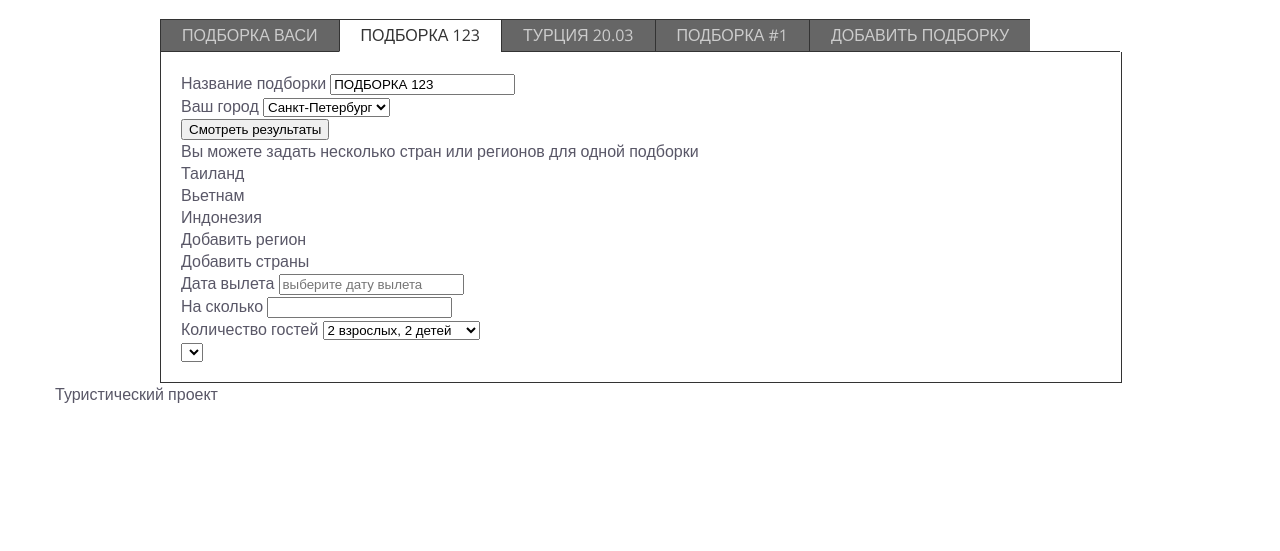
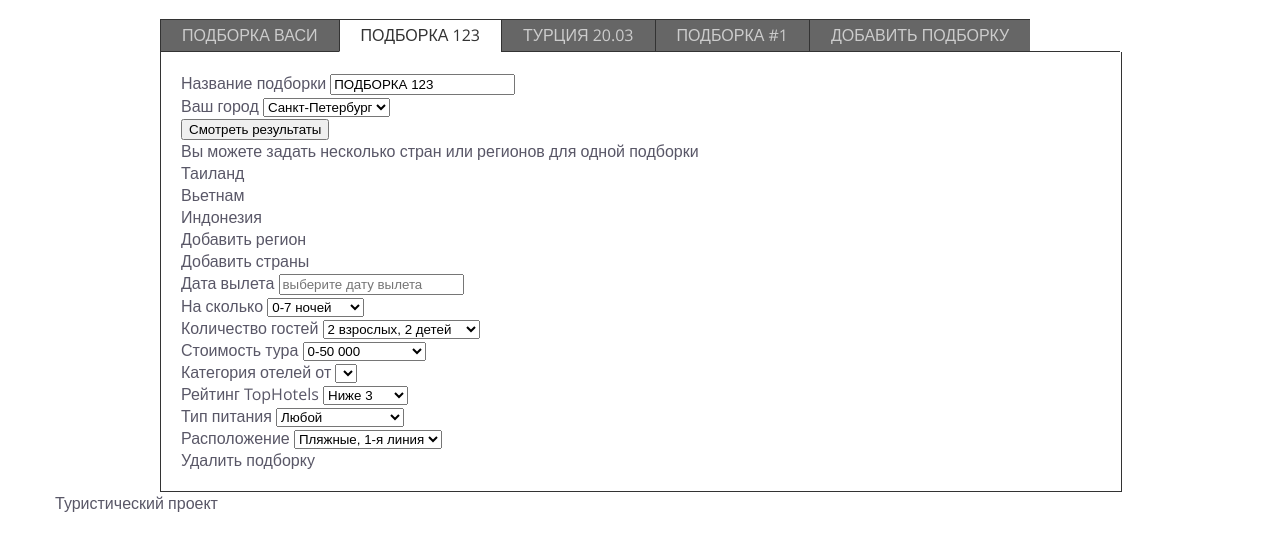
Before and after one commit to lukinasargy/turcentr, a plain HTML site: page index.html in a window 1280 px wide. Shown: the part 117-668 px from the top of the page. Drawn offline with Linux system fonts and the light colour scheme.

Commit message:
Update 2018-06-13T19:52:21.079Z

```diff
--- a/index.html
+++ b/index.html
@@ -41,7 +41,7 @@
                 <li rel="tab2" class="active">ПОДБОРКА 123</li>
                 <li rel="tab3">ТУРЦИЯ 20.03</li>
                 <li rel="tab4">ПОДБОРКА #1</li>
-                <li rel="tab5"><a href="#">ДОБАВИТЬ ПОДБОРКУ</a></li>
+                <li class="tab-add"><a href="#" >ДОБАВИТЬ ПОДБОРКУ</a></li>
             </ul>
             <div class="tab_container">
                 <!-- <h3 class="d_active tab_drawer_heading" rel="tab1">Tab 1</h3> -->
@@ -50,7 +50,7 @@
                     <p>Lorem ipsum dolor sit amet, consectetur adipiscing elit. Donec ac metus augue.</p>
                 </div>
                 <!-- <h3 class="d_active tab_drawer_heading" rel="tab2">T2</h3> -->
-                <div id="tab2" class="tab_content">
+                <div id="tab2" class="tab_content d_active">
                     <div class="set">
                         <div class="set__name">
                             <span>Название подборки</span>
@@ -83,18 +83,63 @@
                         </div>
                         <div class="night">
                             <span class="night__text">На сколько</span>
-                            <input type="text" class="filter__night">
+                            <select name="" id="night" class="filter__night">
+                                <option value="">0-7 ночей</option>
+                                <option value="">7-14 ночей</option>
+                                <option value="">14-28 ночей</option>
+                            </select>
                         </div>
                         <div class="amount">
                             <span class="amount__text">Количество гостей</span>
-                            <select name="" id="guests" class="filter__amount">
+                            <select name="" id="guests" class="amount__guests">
                                 <option value="">2 взрослых, 2 детей</option>
                                 <option value="">1 взрослый</option>
                                 <option value="">2 взрослых 1 ребенок</option>
 
                             </select>
                         </div>
-                        <select name="" id="price" class="filter__price"></select>
+                        <div class="price">
+                            <span class="price__text">Стоимость тура</span>
+                            <select name="" id="price" class="price__value">
+                                <option value="">0-50 000</option>
+                                <option value="">50 000 - 150 000</option>
+                            </select>
+                        </div>
+                        <div class="category">
+                            <span class="category__text">Категория отелей от</span>
+                            <select name="" id="category" class="category__value">
+                                <option value="" class="category__star2"></option>
+                                <option value="" class="category__star3"></option>
+                                <option value="" class="category__star4"></option>
+                                <option value="" class="category__star5"></option>
+                            </select>
+                        </div>
+                        <div class="rating">
+                            <span class="rating__text">Рейтинг TopHotels</span>
+                            <select name="" id="rating" class="rating__value">
+                                <option value="" class="rating__star2">Ниже 3</option>
+                                <option value="" class="rating__star3">Не ниже 3</option>
+                                <option value="" class="rating__star4">Не ниже 4</option>
+                                <option value="" class="rating__star5">Не ниже 5</option>
+                            </select>
+                        </div>
+                        <div class="food">
+                            <span class="food__text">Тип питания</span>
+                            <select name="" id="food" class="food__type">
+                                <option value="">Любой</option>
+                                <option value="">Вегетарианоский</option>
+                                <option value="">Диетический</option>
+                            </select>
+                        </div>
+                        <div class="location">
+                            <span class="location__text">Расположение</span>
+                            <select name="" id="location" class="location__place">
+                                <option value="">Пляжные, 1-я линия</option>
+                                <option value="">Пляжные, 2-я линия</option>
+                                <option value="">Пляжные, 3-я линия</option>
+                            </select>
+                        </div>
+                        <a href="#" class="tab-delete">Удалить подборку</a>
                     </div>
                 </div>
                 <!-- <h3 class="tab_drawer_heading" rel="tab3">Tab 3</h3> -->
```
Also changed, not shown: img/sprite-09451945297943511.png (renamed from img/sprite-04523226035467771.png), js/script.min.js.
